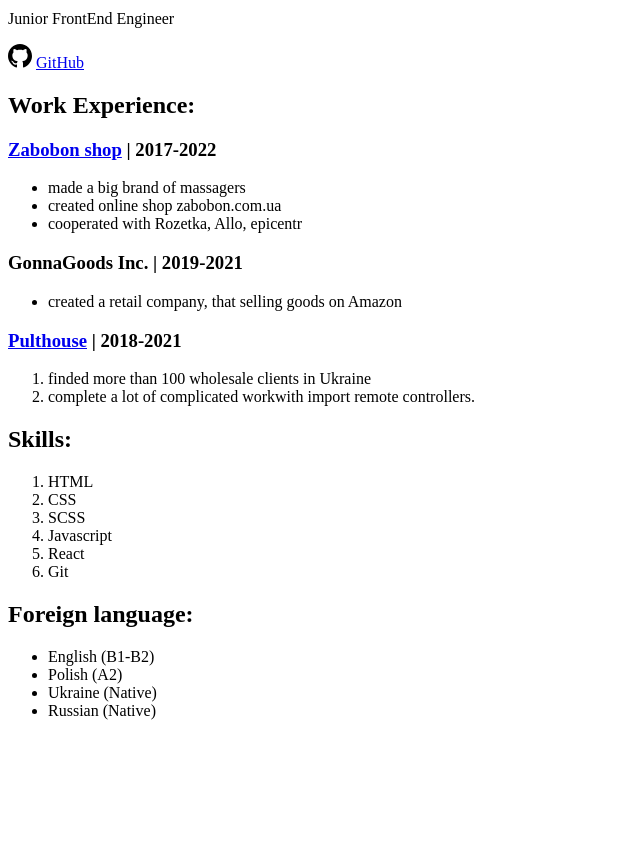
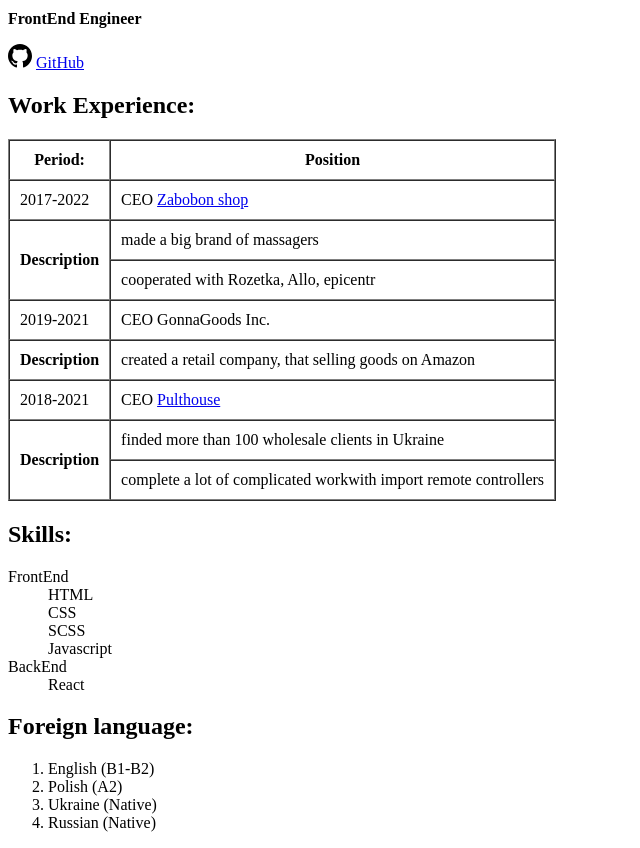
Before and after one commit to a-pinchuk/cv-project, a plain HTML site: page index.html in a window 1280 px wide. Shown: the part 600-1448 px from the top of the page, without its empty margins (0-640 px from the left). Before the commit the page ends 1336 px from the top, so only its background shows below. Drawn offline with Linux system fonts and the light colour scheme.

Commit message:
new features

```diff
--- a/index.html
+++ b/index.html
@@ -12,47 +12,72 @@
 
         <h1 class="main__title">Andrii Pinchuk</h1>
         <hr>
-        <img class="main__img" src="./images/photo_car.jpg" alt="hero-photo" width="500" height="500">
-        <p class="main__text">Junior FrontEnd Engineer</p>
+        <img class="main__img" src="./images/photo_car.jpg" alt="andrii pinchuk selfie" width="500" height="500">
+        <p class="main__text"><strong>FrontEnd Engineer</strong></p>
         <svg class="main__svg"xmlns="http://www.w3.org/2000/svg" width="24" height="24" viewBox="0 0 24 24"><path d="M12 0c-6.626 0-12 5.373-12 12 0 5.302 3.438 9.8 8.207 11.387.599.111.793-.261.793-.577v-2.234c-3.338.726-4.033-1.416-4.033-1.416-.546-1.387-1.333-1.756-1.333-1.756-1.089-.745.083-.729.083-.729 1.205.084 1.839 1.237 1.839 1.237 1.07 1.834 2.807 1.304 3.492.997.107-.775.418-1.305.762-1.604-2.665-.305-5.467-1.334-5.467-5.931 0-1.311.469-2.381 1.236-3.221-.124-.303-.535-1.524.117-3.176 0 0 1.008-.322 3.301 1.23.957-.266 1.983-.399 3.003-.404 1.02.005 2.047.138 3.006.404 2.291-1.552 3.297-1.23 3.297-1.23.653 1.653.242 2.874.118 3.176.77.84 1.235 1.911 1.235 3.221 0 4.609-2.807 5.624-5.479 5.921.43.372.823 1.102.823 2.222v3.293c0 .319.192.694.801.576 4.765-1.589 8.199-6.086 8.199-11.386 0-6.627-5.373-12-12-12z"/></svg>
         <a class="github__link"href="https://github.com/a-pinchuk/">GitHub</a>
 
+
         <h2>Work Experience:</h2>
-        <h3><a href="zabobon.com.ua">Zabobon shop</a> | 2017-2022</h3>
-        <ul class="main__list">
-            <li class="main__item">made a big brand of massagers</li>
-            <li class="main__item">created online shop zabobon.com.ua</li>
-            <li class="main__item">cooperated with Rozetka, Allo, epicentr</li>
-        </ul>
-
-        <h3>GonnaGoods Inc. | 2019-2021</h3>
-        <ul class="main__list">
-            <li class="main__item">created a retail company, that selling goods on Amazon</li>
-        </ul>
-
-        <h3><a href="pulthouse.com.ua">Pulthouse</a> | 2018-2021</h3>
-        <ol class="main__list">
-            <li  class="main__list"class="main__item">finded more than 100 wholesale clients in Ukraine</li>
-            <li class="main__item">complete a lot of complicated workwith import remote controllers.</li>
-        </ol>
+        <table border="1" cellspacing="0" cellpadding="10px">
+            <thead>
+                <tr>
+                    <th>Period: </th>
+                    <th>Position</th>
+                </tr>
+            </thead>
+            <tbody>
+                <tr>
+                    <td>2017-2022</td>
+                    <td>CEO <a href="https://zabobon.com.ua">Zabobon shop</a></td>
+                </tr>
+                <tr>
+                    <td rowspan="2"><strong>Description</strong></td>
+                    <td>made a big brand of massagers</td>
+                </tr>
+                <tr>
+                    <td>cooperated with Rozetka, Allo, epicentr</td>
+                </tr>
+                <tr>
+                    <td>2019-2021</td>
+                    <td>CEO GonnaGoods Inc.</td>
+                </tr>
+                <tr>
+                    <td><strong>Description</strong></td>
+                    <td>created a retail company, that selling goods on Amazon</td>
+                </tr>
+                <tr>
+                    <td>2018-2021</td>
+                    <td>CEO <a href="https://pulthouse.com.ua">Pulthouse</a></td>
+                </tr>
+                <tr>
+                    <td rowspan="2"><strong>Description</strong></td>
+                    <td>finded more than 100 wholesale clients in Ukraine</td>
+                </tr>
+                <tr>
+                    <td>complete a lot of complicated workwith import remote controllers</td>
+                </tr>
+            </tbody>
+        </table>
 
         <h2>Skills:</h2>
-        <ol class="main__list">
-            <li class="main__item">HTML</li>
-            <li class="main__item">CSS</li>
-            <li class="main__item">SCSS</li>
-            <li class="main__item">Javascript</li>
-            <li class="main__item">React</li>
-            <li class="main__item">Git</li>
-        </ol>
+        <dl class="main__list">
+            <dt>FrontEnd</dt>
+            <dd class="main__item">HTML</dd>
+            <dd class="main__item">CSS</dd>
+            <dd class="main__item">SCSS</dd>
+            <dd class="main__item">Javascript</dd>
+            <dt>BackEnd</dt>
+            <dd class="main__item">React</dd>
+        </dl>
 
         <h2>Foreign language:</h2>
-        <ul class="main__list">
+        <ol class="main__list">
             <li class="main__item">English (B1-B2)</li>
             <li class="main__item">Polish (A2)</li>
             <li class="main__item">Ukraine (Native)</li>
             <li class="main__item">Russian (Native)</li>
-        </ul>
+        </ol>
     </main>
     <footer></footer>
 </body>
```
